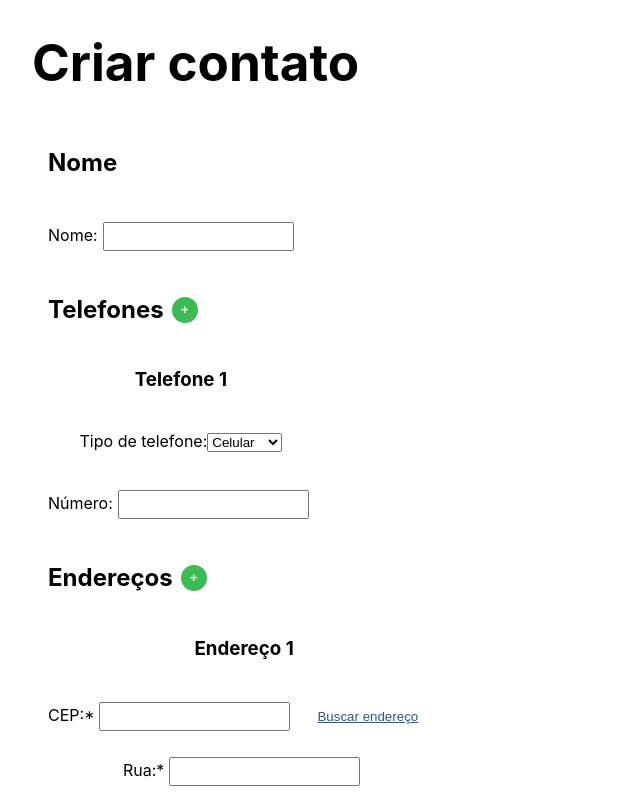
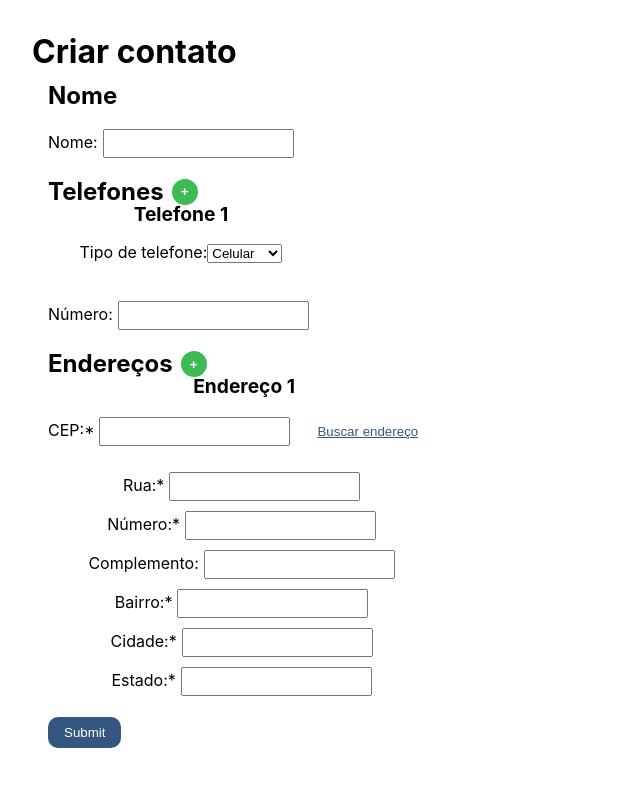
Before and after one commit to Beatriz-Cavallieri/agenda-contatos, a React (Vite) app: page /create in a window 1280 px wide. Shown: the top 794 px of the page, without its empty margins (0-640 px from the left). Built offline with nearby package versions, Linux system fonts and the light colour scheme.

Commit message:
Style: Headers

```diff
--- a/src/components/ContactInfo/index.tsx
+++ b/src/components/ContactInfo/index.tsx
@@ -1,8 +1,9 @@
 import { IContact } from '../../types/contact';
-import { ContactNameSC, ContactTitleSC, CircleSC, ContactH3SC, ContactDetailsSC } from './styles';
+import { ContactNameSC, ContactTitleSC, CircleSC, ContactDetailsSC } from './styles';
 import { PHONE_TYPES_PT_BR } from '../../types/phone';
 import { useState } from 'react';
-import { TextButton, ViewMoreButton } from '../Button';
+import { TextButton } from '../Button';
+import { Header3 } from '../Headers';
 
 const ContactInfo = (props: IContact) => {
 
@@ -23,7 +24,7 @@ const ContactInfo = (props: IContact) => {
             </ContactTitleSC>
             {expanded && (
                 <ContactDetailsSC>
-                    <ContactH3SC>Endereços:</ContactH3SC>
+                    <Header3>Endereços:</Header3>
                     <ul>
                         {props.addresses.map((address, index) => (
                             <li key={index}>
@@ -33,7 +34,7 @@ const ContactInfo = (props: IContact) => {
                             </li>
                         ))}
                     </ul>
-                    <ContactH3SC>Telefones:</ContactH3SC><ul>
+                    <Header3>Telefones:</Header3><ul>
                         {props.phones.map((phone) => (
                             <li key={phone.number}>
                                 <p>{PHONE_TYPES_PT_BR[phone.type]}: {phone.number}</p>
--- a/src/components/ContactInfo/styles.ts
+++ b/src/components/ContactInfo/styles.ts
@@ -33,13 +33,6 @@ export const ContactNameSC = styled.h2`
   font-size: 1.5rem;
 `;
 
-export const ContactH3SC = styled.h3`
-  padding: 0;
-  margin: 0;
-  line-height: 1.25rem;
-  font-size: 1.25rem;
-`;
-
 export const ContactDetailsSC = styled.div`
   border: 1px solid #5656c1;
   border-radius: 5px;
--- /dev/null
+++ b/src/components/Headers/index.ts
@@ -0,0 +1,29 @@
+import styled from "styled-components";
+
+export const Header1 = styled.h1`
+  padding: 0;
+  margin: 0;
+  line-height: 2rem;
+  font-size: 2rem;
+`;
+
+export const Header2 = styled.h2`
+  padding: 0;
+  margin: 0;
+  line-height: 1.5rem;
+  font-size: 1.5rem;
+`;
+
+export const Header3 = styled.h3`
+  padding: 0;
+  margin: 0;
+  line-height: 1.2rem;
+  font-size: 1.2rem;
+`;
+
+export const Header4 = styled.h4`
+    padding: 0;
+  margin: 0;
+  line-height: 1rem;
+  font-size: 1rem;
+`;
--- a/src/components/Inputs/AddressInput/index.tsx
+++ b/src/components/Inputs/AddressInput/index.tsx
@@ -4,6 +4,7 @@ import { Address } from '../../../types/address';
 import { TextButton, RemoveButtonSC } from '../../Button';
 import { AddressInputSC } from './styles';
 import { useState } from 'react';
+import { Header3 } from '../../Headers';
 
 interface IAddressInput extends Address {
     onChange: (address: Address) => void;
@@ -54,7 +55,7 @@ const AddressInput = (props: IAddressInput) => {
     return (
         <AddressInputSC>
             <div style={{ display: 'flex', alignItems: 'center' }}>
-                <h3>Endereço {index + 1}</h3>
+                <Header3>Endereço {index + 1}</Header3>
                 {index > 0 && <RemoveButtonSC
                     aria-label='Remover Endereço'
                     type="button"
--- a/src/components/Inputs/PhoneInput/index.tsx
+++ b/src/components/Inputs/PhoneInput/index.tsx
@@ -2,6 +2,7 @@ import { Phone, PhoneType } from '../../../types/phone';
 import { InputSC, LabelSC } from '../../../pages/CreateContact/styles';
 import { PhoneInputSC } from './styles';
 import { RemoveButtonSC } from '../../Button';
+import { Header3 } from '../../Headers';
 
 interface IPhoneInput extends Phone {
     onChange: (phone: Phone) => void;
@@ -22,7 +23,7 @@ const PhoneInput = (props: IPhoneInput) => {
     return (
         <PhoneInputSC>
             <div style={{ display: 'flex', alignItems: 'center' }}>
-                <h3>Telefone {index + 1}</h3>
+                <Header3>Telefone {index + 1}</Header3>
                 {index > 0 && <RemoveButtonSC
                     type="button"
                     aria-label='Remover telefone'
--- a/src/pages/CreateContact/index.tsx
+++ b/src/pages/CreateContact/index.tsx
@@ -9,6 +9,7 @@ import PhoneInput from '../../components/Inputs/PhoneInput';
 import { AddButtonSC, ColorButton } from '../../components/Button';
 import AddressInput from '../../components/Inputs/AddressInput';
 import { PageWrapper } from '../../components/PageWrapper';
+import { Header1, Header2 } from '../../components/Headers';
 
 const CreateContact = () => {
     const initialAddress: Address = { cep: '', city: '', neighborhood: '', number: '', state: '', street: '' }
@@ -34,7 +35,7 @@ const CreateContact = () => {
 
     const handleRemovePhone = (index: number) => {
         const newPhones = [...phones];
-        newPhones.splice(index, 1);
+        newPhones.splice(index, Header1);
         setPhones(newPhones);
     };
 
@@ -51,7 +52,7 @@ const CreateContact = () => {
 
     const handleRemoveAddress = (index: number) => {
         const newAddresses = [...addresses];
-        newAddresses.splice(index, 1);
+        newAddresses.splice(index, Header1);
         setAddresses(newAddresses);
     };
 
@@ -71,9 +72,9 @@ const CreateContact = () => {
     }
     return (
         <PageWrapper>
-            <h1>Criar contato</h1>
+            <Header1>Criar contato</Header1>
             <FormSC onSubmit={handleSubmit}>
-                <h2>Nome</h2>
+                <Header2>Nome</Header2>
                 <LabelSC>
                     Nome:
                     <InputSC
@@ -84,7 +85,7 @@ const CreateContact = () => {
                 </LabelSC>
 
                 <div style={{ display: 'flex', alignItems: 'center' }}>
-                    <h2>Telefones</h2>
+                    <Header2>Telefones</Header2>
                     <AddButtonSC
                         aria-label='Adicionar telefone'
                         type="button"
@@ -105,7 +106,7 @@ const CreateContact = () => {
                     ))}
 
                 <div style={{ display: 'flex', alignItems: 'center' }}>
-                    <h2>Endereços</h2>
+                    <Header2>Endereços</Header2>
                     <AddButtonSC
                         aria-label='Adicionar telefone'
                         type="button"
--- a/src/pages/Homepage/index.tsx
+++ b/src/pages/Homepage/index.tsx
@@ -5,6 +5,7 @@ import { IContact } from '../../types/contact';
 import { Link } from 'react-router-dom';
 import { ColorButton } from '../../components/Button';
 import { PageWrapper } from '../../components/PageWrapper';
+import { Header1 } from '../../components/Headers';
 
 
 const Homepage = () => {
@@ -19,7 +20,7 @@ const Homepage = () => {
     }, []);
     return (
         <PageWrapper>
-            <h1>Contatos</h1>
+            <Header1>Contatos</Header1>
             <Link to={'/create'}>
                 <ColorButton>
                     + Criar contato
```
